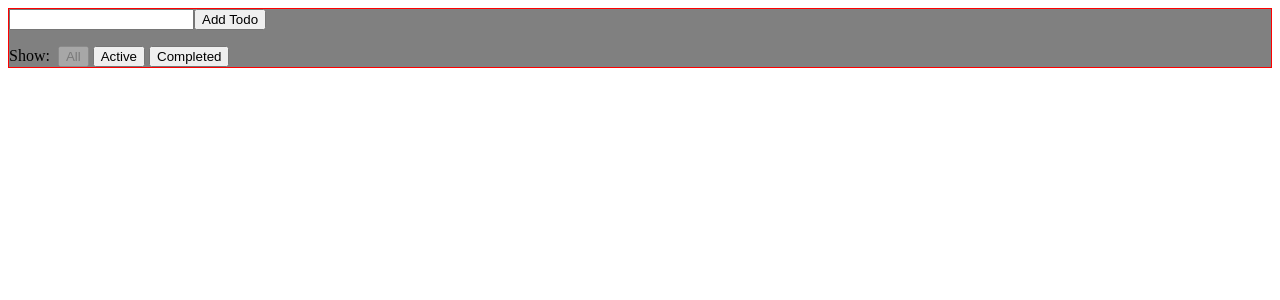
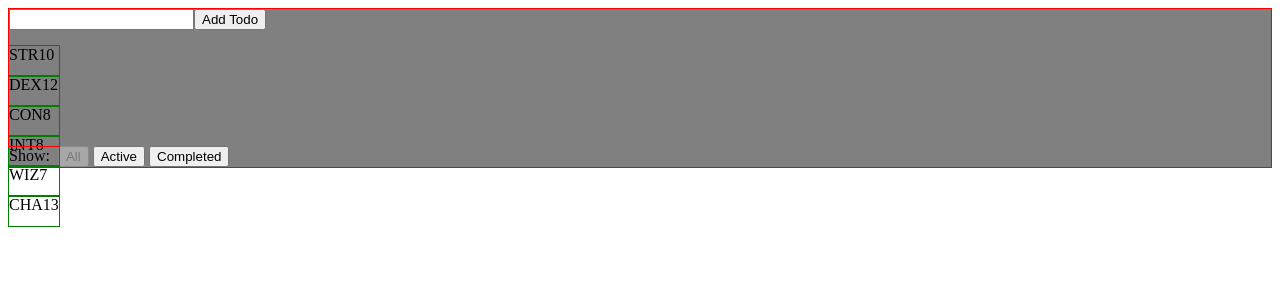
Before and after one commit to JHarden/react-dnd, a React app: page / in a window 1280 px wide. Shown: the top 300 px of the page. Built offline with nearby package versions, Linux system fonts and the light colour scheme.

Commit message:
[DnD] - initial component impl

```diff
--- a/src/components/App.js
+++ b/src/components/App.js
@@ -3,6 +3,7 @@ import Footer from './Footer'
 import AddTodo from '../containers/AddTodo'
 import VisibleTodoList from '../containers/VisibleTodoList'
 import Styled from 'styled-components'
+import StatBlock from './statblock/StatBlock';
 
 const Wrapper = Styled.div`
   border: 1px solid red;
@@ -13,6 +14,7 @@ const App = () => (
   <Wrapper>
     <AddTodo />
     <VisibleTodoList />
+    <StatBlock/>
     <Footer />
   </Wrapper>
 )
--- /dev/null
+++ b/src/components/statblock/Stat/Stat.js
@@ -0,0 +1,29 @@
+import React from 'react';
+import PropTypes from 'prop-types';
+import Styled from 'styled-components';
+
+const StatRow = Styled.div`
+    height: 30px;
+    outline: 1px solid green;
+    display: flex;
+`;
+
+class Stat extends React.Component{
+
+    render() {
+
+        return(
+            <StatRow>
+                <div>{this.props.name}</div>
+                <div>{this.props.value}</div>
+            </StatRow>
+        )
+    }
+}
+
+Stat.propTypes = {
+    name: PropTypes.string,
+    value: PropTypes.number
+}
+
+export default Stat;
--- /dev/null
+++ b/src/components/statblock/StatBlock.js
@@ -0,0 +1,36 @@
+import React from 'react';
+import Styled from 'styled-components';
+import Stat from './Stat/Stat';
+
+const Panel = Styled.div`
+    outline: 1px solid red;
+    width: 50px;
+    height: 100px;
+`;
+
+class StatBlock extends React.Component {
+
+    roll() {
+        const roll = (1 + Math.floor(Math.random() * 6)) + (1 + Math.floor(Math.random() * 6)) + (1 + Math.floor(Math.random() * 6))
+        return roll;
+    }
+
+    componentDidMount() {
+
+    }
+
+    render() {
+        return(
+            <Panel>
+                <Stat name="STR" value={this.roll()}/>
+                <Stat name="DEX" value={this.roll()}/>
+                <Stat name="CON" value={this.roll()}/>
+                <Stat name="INT" value={this.roll()}/>
+                <Stat name="WIZ" value={this.roll()}/>
+                <Stat name="CHA" value={this.roll()}/>
+            </Panel>
+        );
+    }
+}
+
+export default StatBlock;
--- a/webpack.config.js
+++ b/webpack.config.js
@@ -22,5 +22,6 @@ module.exports = {
       },
     ],
   },
+  watch: true,
   plugins: [htmlPlugin],
 };
```
